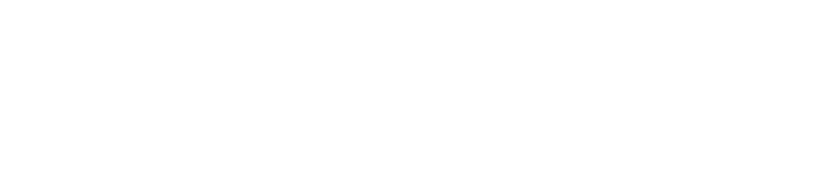
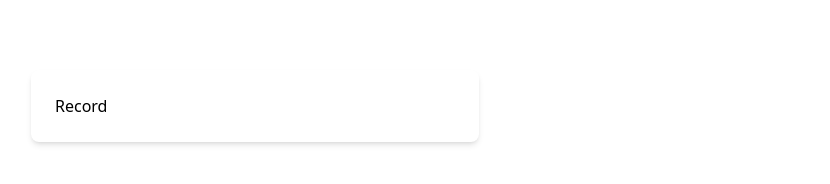
Before and after one commit to cornchiplick/lotto-generator, a React (Vite) app: page /record in a window 1280 px wide. Before the commit this address had no page. Shown: the part 314-498 px from the top of the page, without its empty margins (385-1215 px from the left). Built offline with nearby package versions, Linux system fonts and the light colour scheme; the HTML template or start-up script is replaced by a standard one.

Commit message:
Feat: 라우팅
- Record 추가
- Stats 추가

```diff
--- /dev/null
+++ b/src/pages/Record.tsx
@@ -0,0 +1,9 @@
+const Record = () => {
+  return (
+    <div className="flex w-full max-w-md flex-col gap-3 rounded-lg bg-white p-6 shadow-md">
+      <p>Record</p>
+    </div>
+  );
+};
+
+export default Record;
--- /dev/null
+++ b/src/pages/Stats.tsx
@@ -0,0 +1,9 @@
+const Stats = () => {
+  return (
+    <div className="flex w-full max-w-md flex-col gap-3 rounded-lg bg-white p-6 shadow-md">
+      <p>Stats</p>
+    </div>
+  );
+};
+
+export default Stats;
--- a/src/routes/Router.tsx
+++ b/src/routes/Router.tsx
@@ -1,5 +1,8 @@
+import {URL} from "@/constants/constants";
 import Layout from "@/Layout";
 import Home from "@/pages/Home";
+import Record from "@/pages/Record";
+import Stats from "@/pages/Stats";
 import {BrowserRouter, Route, Routes} from "react-router-dom";
 
 const Router = () => {
@@ -7,7 +10,9 @@
     <BrowserRouter>
       <Layout>
         <Routes>
-          <Route path="/" element={<Home />} />
+          <Route path={URL.HOME} element={<Home />} />
+          <Route path={URL.RECORD} element={<Record />} />
+          <Route path={URL.STATS} element={<Stats />} />
         </Routes>
       </Layout>
     </BrowserRouter>
```
